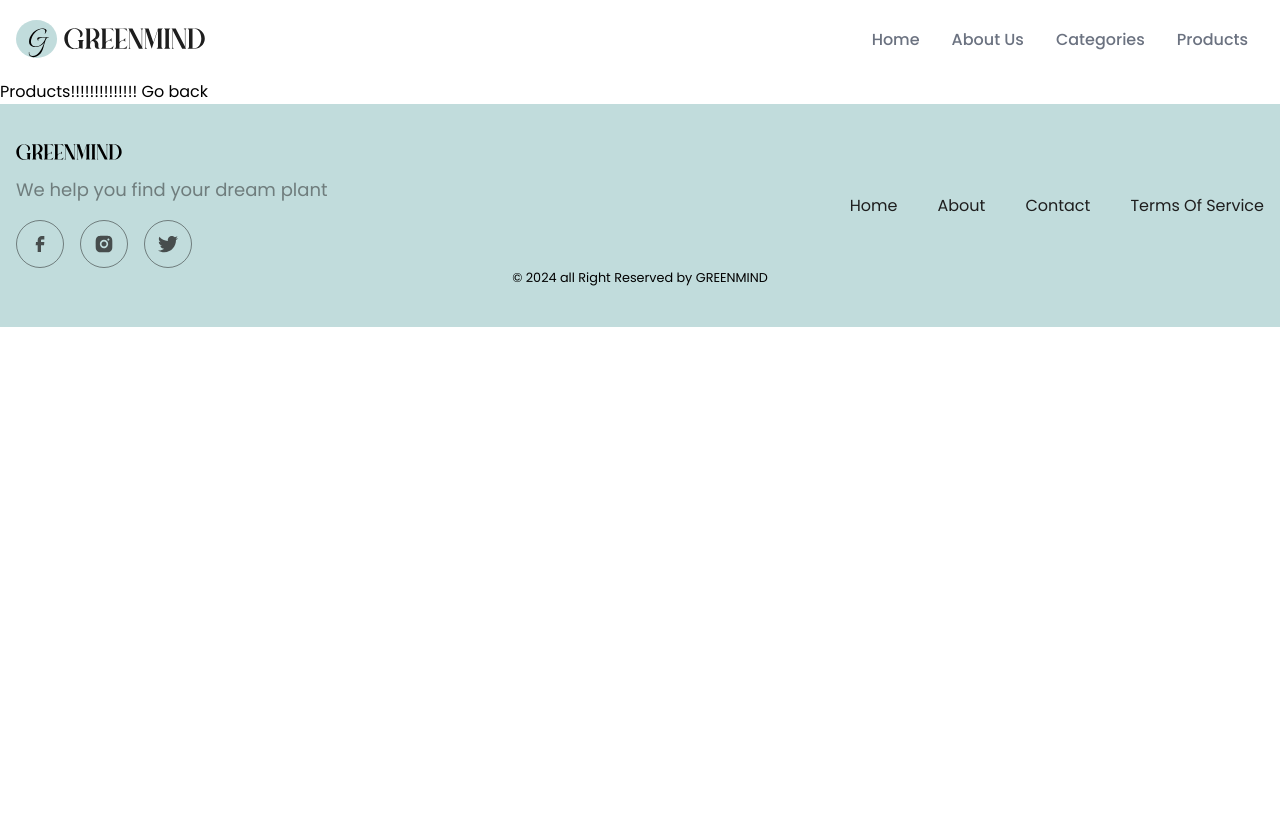
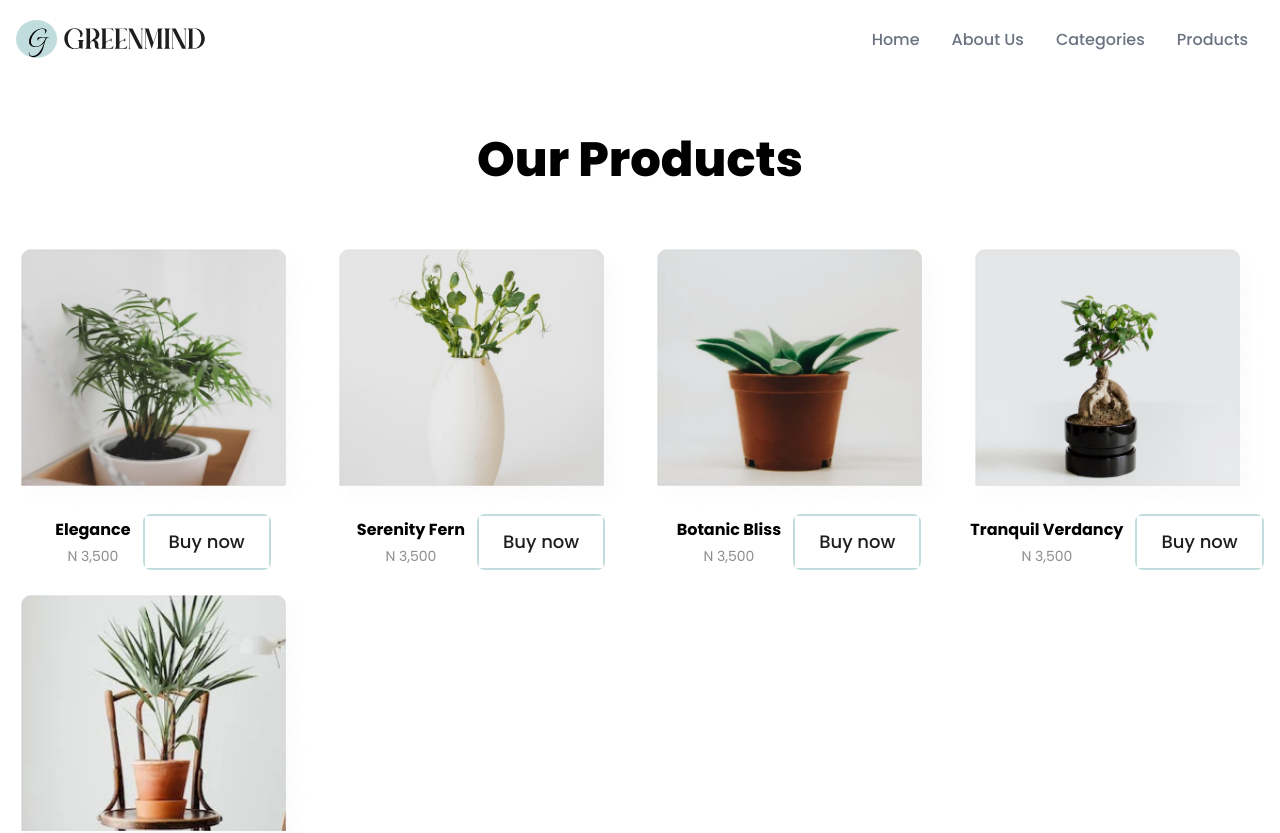
Before and after one commit to DevOluwatoyin/e-commerce-website-landing-page, a Next.js app: page /products in a window 1280 px wide. Shown: the top 833 px of the page. Before the commit the page ends 800 px from the top, so only its background shows below. Built offline with nearby package versions, Linux system fonts and the light colour scheme.

Commit message:
completed products page

```diff
--- a/src/app/products/page.jsx
+++ b/src/app/products/page.jsx
@@ -1,15 +1,29 @@
 import React from "react";
-import Link from "next/link";
 import PublicLayout from "@/components/PublicLayout";
-import Button from "@/components/Button";
+import { allPlants } from "@/constants/plants";
+import ProductCard from "@/components/ProductCard";
 
 const page = () => {
+  const selectedPlants = allPlants.slice(3);
   return (
     <PublicLayout>
-      <div className="scroll-mt-20">
-        Products!!!!!!!!!!!!!!
-        <Link href="/"> Go back</Link>
-      </div>
+      <section className="scroll-mt-20">
+        <div className="px-3 max-w-[1300px] mx-auto pt-10">
+          <h1 className="text-3xl text-center font-extrabold mt-4 mb-14 lg:text-5xl">
+            Our Products
+          </h1>
+          <div className="grid justify-between items-center grid-cols-1 gap-4 sm:grid-cols-2 md:grid-cols-3 lg:grid-cols-4 mb-10">
+            {selectedPlants.map((plant, id) => (
+              <ProductCard
+                key={id}
+                image={plant.image}
+                name={plant.name}
+                price={plant.price}
+              />
+            ))}
+          </div>
+        </div>
+      </section>
     </PublicLayout>
   );
 };
--- a/src/components/ProductCard.jsx
+++ b/src/components/ProductCard.jsx
@@ -1,16 +1,24 @@
-import React from 'react'
+import React from "react";
 import Image from "next/image";
+import Button from "./Button";
 
-
-const ProductCard = ({image, name,price}) => {
+const ProductCard = ({ image, name, price }) => {
   return (
-    <div>
-      <Image src={image} alt="greenmind" />
-      <div>
-        <p></p>
+    <div className="flex items-center justify-center flex-col text-center ">
+      <Image
+        src={image}
+        alt="greenmind"
+        className="hover:opacity-80 transition-opacity"
+      />
+      <div className="flex items-center justify-center gap-3 flex-col lg:flex-row">
+        <p className="flex flex-col gap-1">
+          <span className="font-bold text-sm lg:text-base">{name}</span>
+          <span className="text-gray-light text-xs lg:text-sm">{price}</span>
+        </p>
+        <Button text="Buy now" bgColor="white" border="2px solid #C1DCDC" maxWidth="134px" />
       </div>
     </div>
   );
-}
+};
 
-export default ProductCard
+export default ProductCard;
--- a/src/constants/plants.js
+++ b/src/constants/plants.js
@@ -23,38 +23,33 @@ export const allPlants = [
     price: "N 900",
   },
   {
-    image: artificial2,
-    name: "Artificial Plants",
-    price: "N 3,500",
-  },
-  {
     image: artificial3,
-    name: "Artificial and",
+    name: "Lush Green Delight",
     price: "N 3,500",
   },
   {
     image: artificial4,
-    name: "Artificial and",
+    name: "Elegance",
     price: "N 3,500",
   },
   {
     image: artificial5,
-    name: "Artificial and",
+    name: "Serenity Fern",
     price: "N 3,500",
   },
   {
     image: artificial6,
-    name: "Artificial and",
+    name: "Botanic Bliss",
     price: "N 3,500",
   },
   {
     image: artificial7,
-    name: "Artificial and",
+    name: "Tranquil Verdancy",
     price: "N 3,500",
   },
   {
     image: artificial8,
-    name: "Artificial and",
+    name: "Radiant Faux",
     price: "N 3,500",
   },
 ];
```
